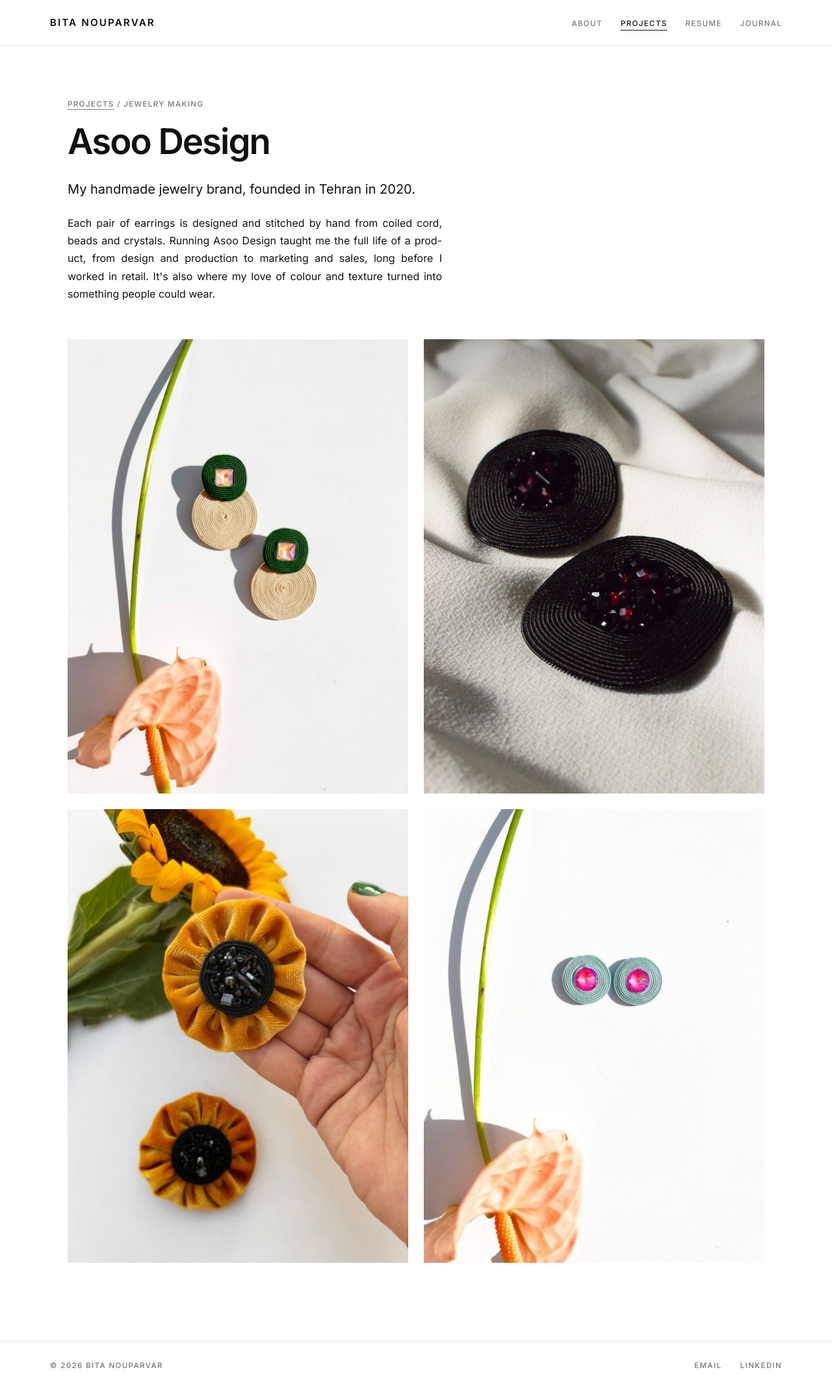
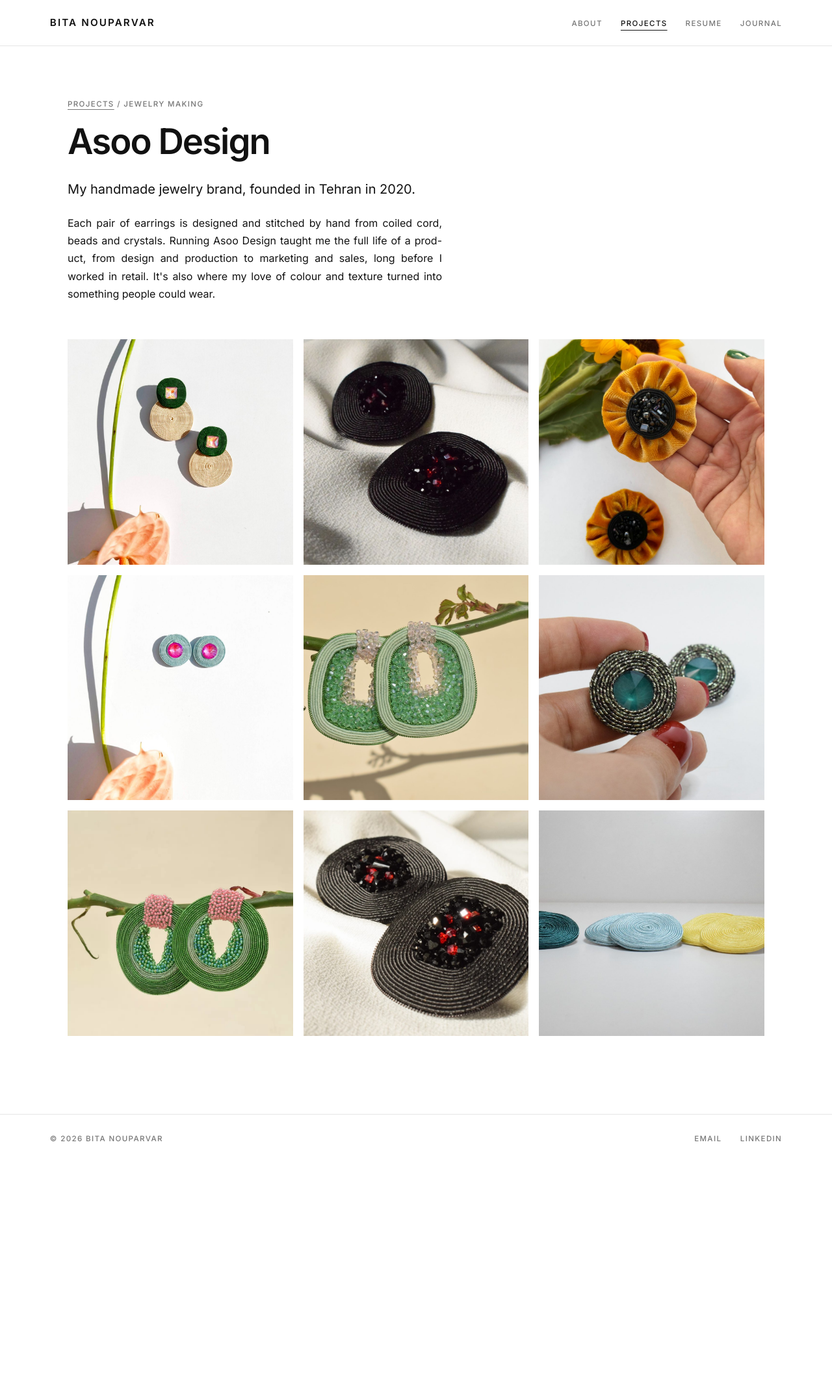
Before and after one commit to bitanp1994/bitanouparvar.com, a Jekyll site: the page built from projects/asoo-design.html, in a window 1280 px wide. Shown: the whole page at 65% size. Built offline with Jekyll 4.4.1, drawn with Linux system fonts in a browser that asks for light colours; after the commit the page ends 1798 px from its top, so only the background shows below that.

Commit message:
Asoo Design: add five photos; even 3-column grid of equal squares
Co-Authored-By: Claude Opus 5.5 <noreply@anthropic.com>
Claude-Session: https://claude.ai/code/session_011ZU1tgXn8aNEA1hgF5gWNT

```diff
--- a/assets/style.css
+++ b/assets/style.css
@@ -321,3 +321,8 @@ main .eyebrow, main .section-title, main .label, main .text-links, main .post-ta
 .sub-menu { position: relative; border-left: 0; --line-top: 18px; }
 .sub-menu::before { content: ""; position: absolute; left: 0; top: calc(var(--line-top) + 2px); bottom: 6px; width: 1px; background: var(--line); }
 @media (max-width: 820px) { .sub-menu { --line-top: 22px; } }
+
+/* Asoo Design: even 3-column grid of equal squares (same style as Visual Merchandising) */
+.gallery { grid-template-columns: repeat(3, 1fr); gap: 16px; }
+.gallery img { aspect-ratio: 1 / 1; object-fit: cover; }
+@media (max-width: 640px) { .gallery { grid-template-columns: 1fr 1fr; gap: 10px; } .gallery img { aspect-ratio: 1 / 1; } }
--- a/projects/asoo-design.html
+++ b/projects/asoo-design.html
@@ -16,4 +16,9 @@ permalink: /projects/asoo-design/
   <figure><img src="{{ '/assets/img/jewelry/black-garnet.jpg' | relative_url }}" alt="Black coiled cord earrings with garnet-red crystals" loading="lazy"></figure>
   <figure><img src="{{ '/assets/img/jewelry/ochre-velvet.jpg' | relative_url }}" alt="Ochre velvet flower earrings with black beaded centres" loading="lazy"></figure>
   <figure><img src="{{ '/assets/img/jewelry/sky-fuchsia.jpg' | relative_url }}" alt="Pale blue coiled cord studs with fuchsia crystals" loading="lazy"></figure>
+  <figure><img src="{{ '/assets/img/jewelry/mint-crystal-drops.jpg' | relative_url }}" alt="Mint green coiled cord earrings filled with green crystals and pale pink crystal loops, hanging on a rose stem" loading="lazy"></figure>
+  <figure><img src="{{ '/assets/img/jewelry/emerald-crystal-studs.jpg' | relative_url }}" alt="Round earrings of twisted metallic cord around an emerald crystal, held between fingers" loading="lazy"></figure>
+  <figure><img src="{{ '/assets/img/jewelry/green-pink-hoops.jpg' | relative_url }}" alt="Green coiled cord hoop earrings with pink and green beadwork, hanging on a rose stem" loading="lazy"></figure>
+  <figure><img src="{{ '/assets/img/jewelry/black-red-crystal.jpg' | relative_url }}" alt="Black coiled cord earrings with black and red crystals, resting on white fabric" loading="lazy"></figure>
+  <figure><img src="{{ '/assets/img/jewelry/coil-four-colours.jpg' | relative_url }}" style="object-position: 30% 50%" alt="Coiled cord earrings in teal, pale blue, yellow and magenta lined up on a white surface" loading="lazy"></figure>
 </div>
```
Also changed, not shown: assets/img/jewelry/black-red-crystal.jpg (added), assets/img/jewelry/coil-four-colours.jpg (added), assets/img/jewelry/emerald-crystal-studs.jpg (added), assets/img/jewelry/green-pink-hoops.jpg (added), assets/img/jewelry/mint-crystal-drops.jpg (added).
